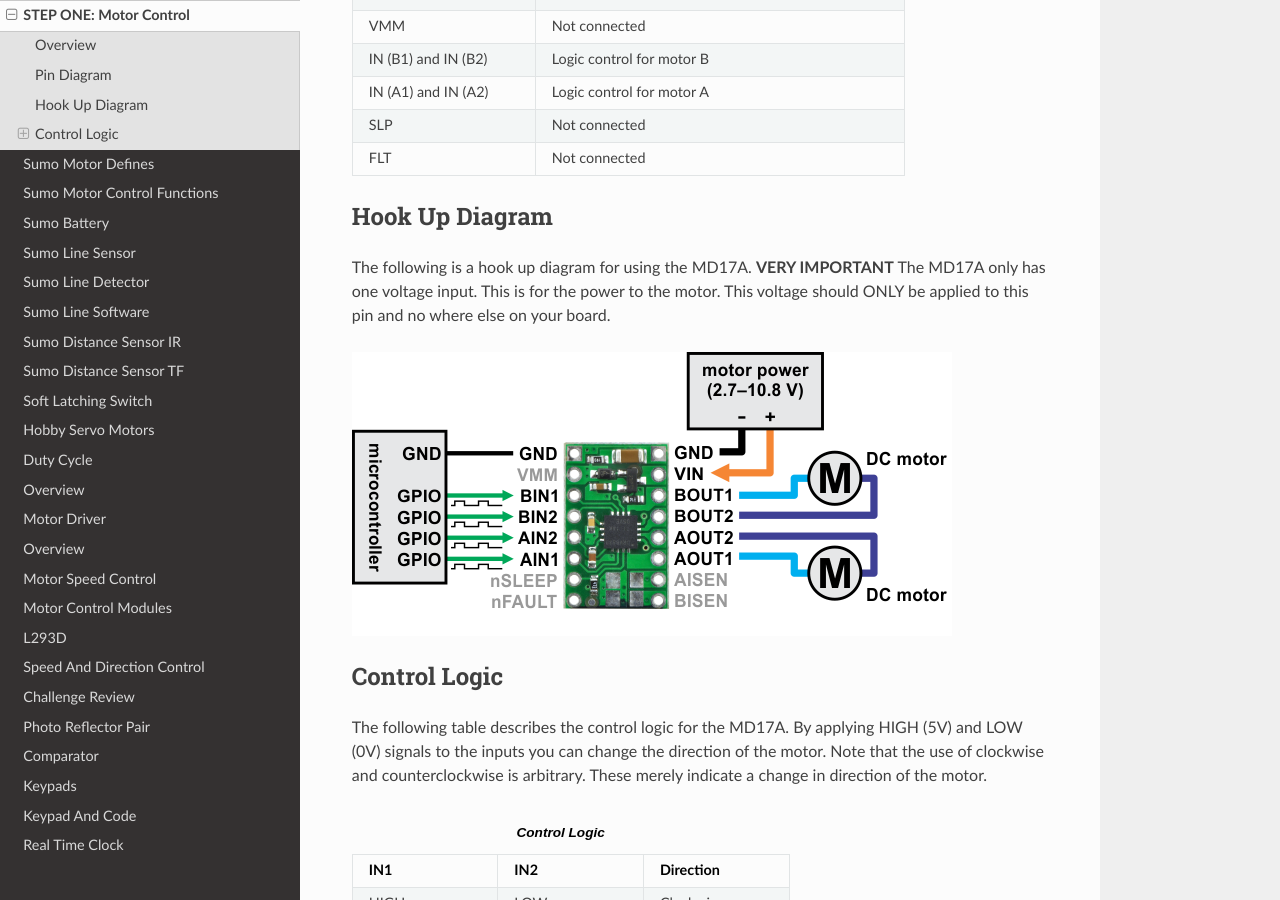
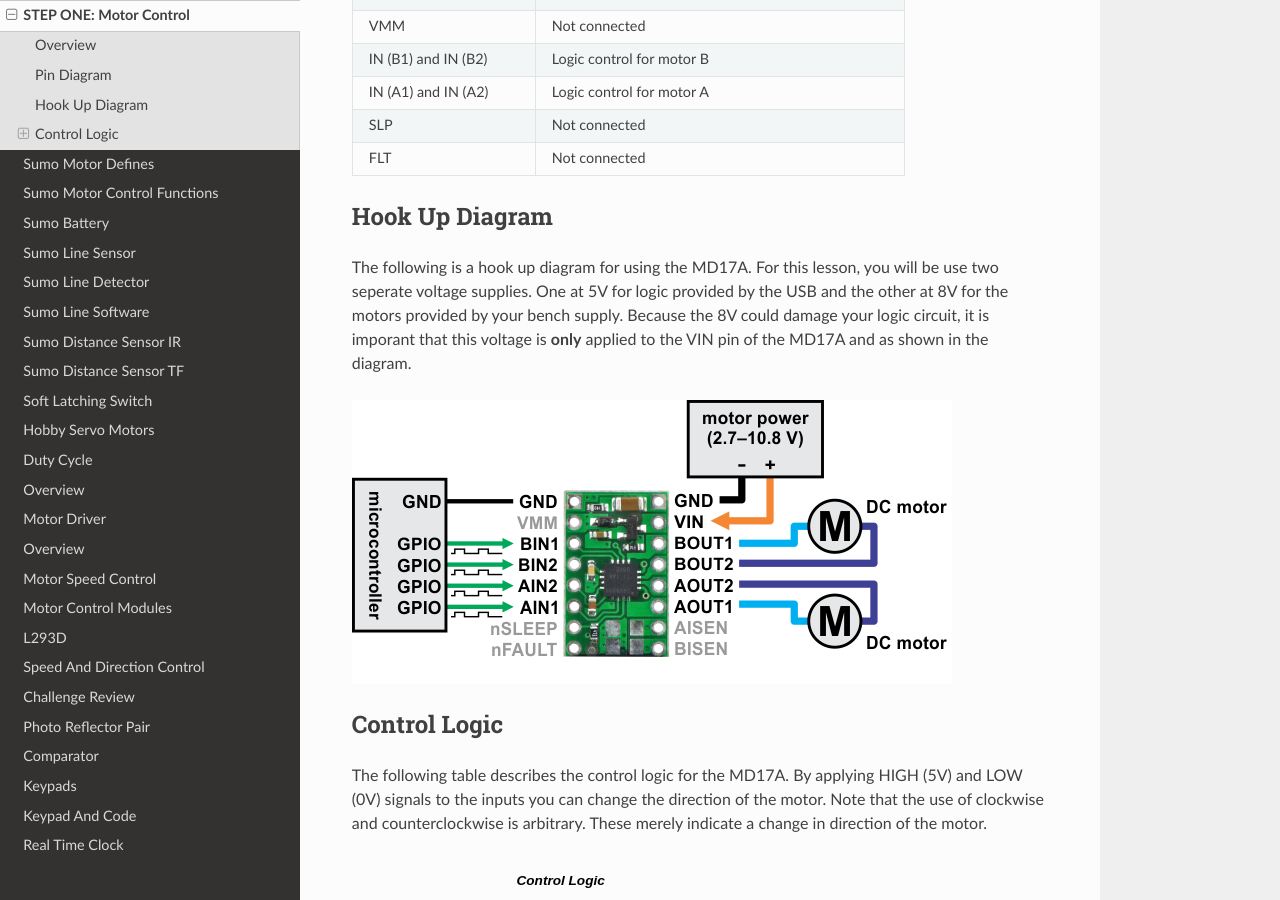
Before and after one commit to maxtkc/mvths-wiki, a Sphinx documentation site: the page built from docs/070xb-motor-control.rst, in a window 1280 px wide and 900 px high, scrolled down 1156 px. Built offline with Sphinx 7.4.7 and the Read the Docs theme 2.0.0, drawn with Linux system fonts in a browser that asks for light colours; pages that are not in the unit, such as notebooks, are missing from menus.

Commit message:
Update 070xb-motor-control.rst

```diff
--- a/docs/070xb-motor-control.rst
+++ b/docs/070xb-motor-control.rst
@@ -50,7 +50,7 @@ The following table lists the functions of each pin as shown in the image above.
 
 Hook Up Diagram
 ----------------
-The following is a hook up diagram for using the MD17A. **VERY IMPORTANT** The MD17A only has one voltage input. This is for the power to the motor. This voltage should ONLY be applied to this pin and no where else on your board.
+The following is a hook up diagram for using the MD17A. For this lesson, you will be use two seperate voltage supplies. One at 5V for logic provided by the USB and the other at 8V for the motors provided by your bench supply. Because the 8V could damage your logic circuit, it is imporant that this voltage is **only** applied to the VIN pin of the MD17A and as shown in the diagram.
 
 .. image:: images/MD17a.png
 
```
